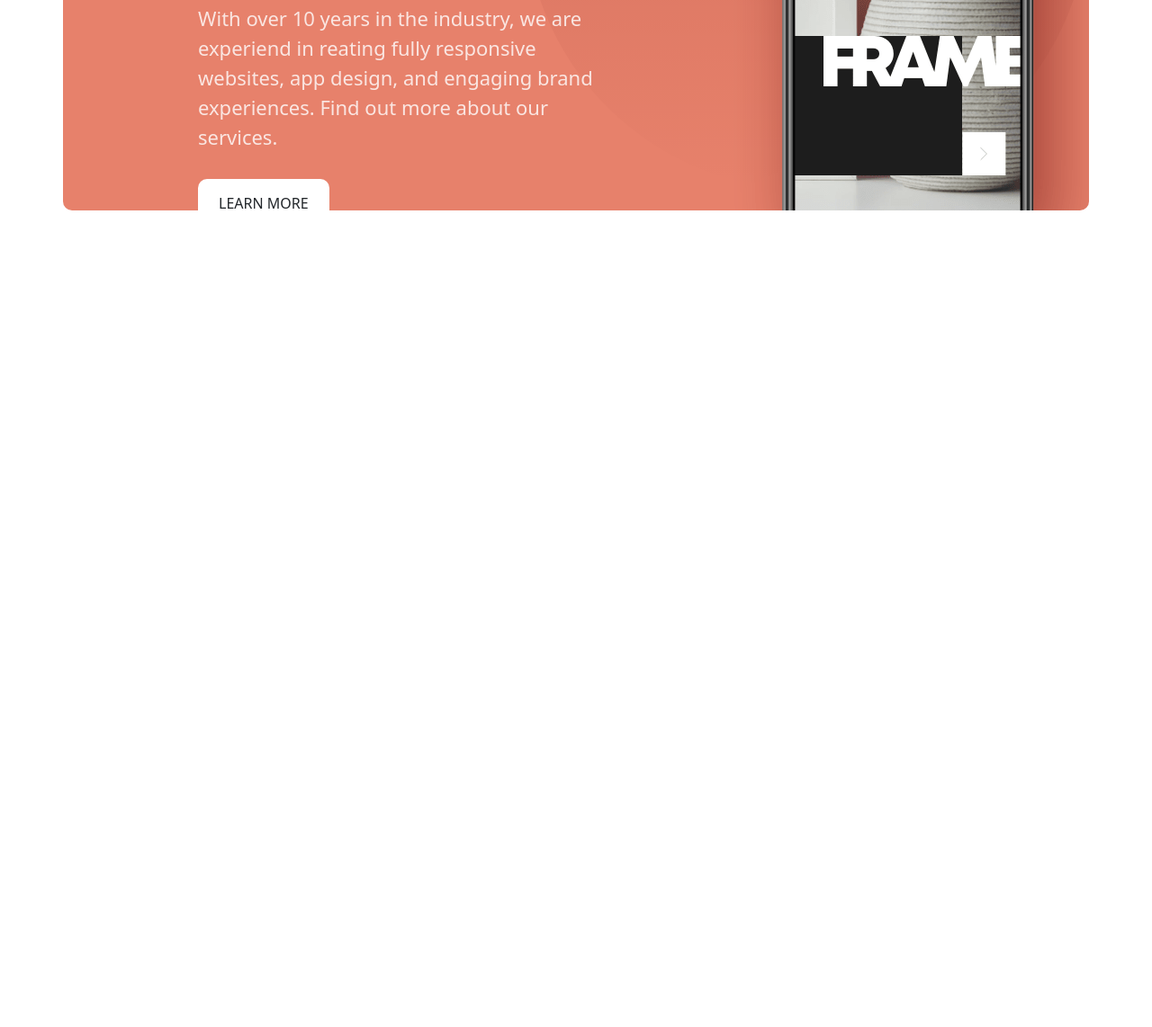
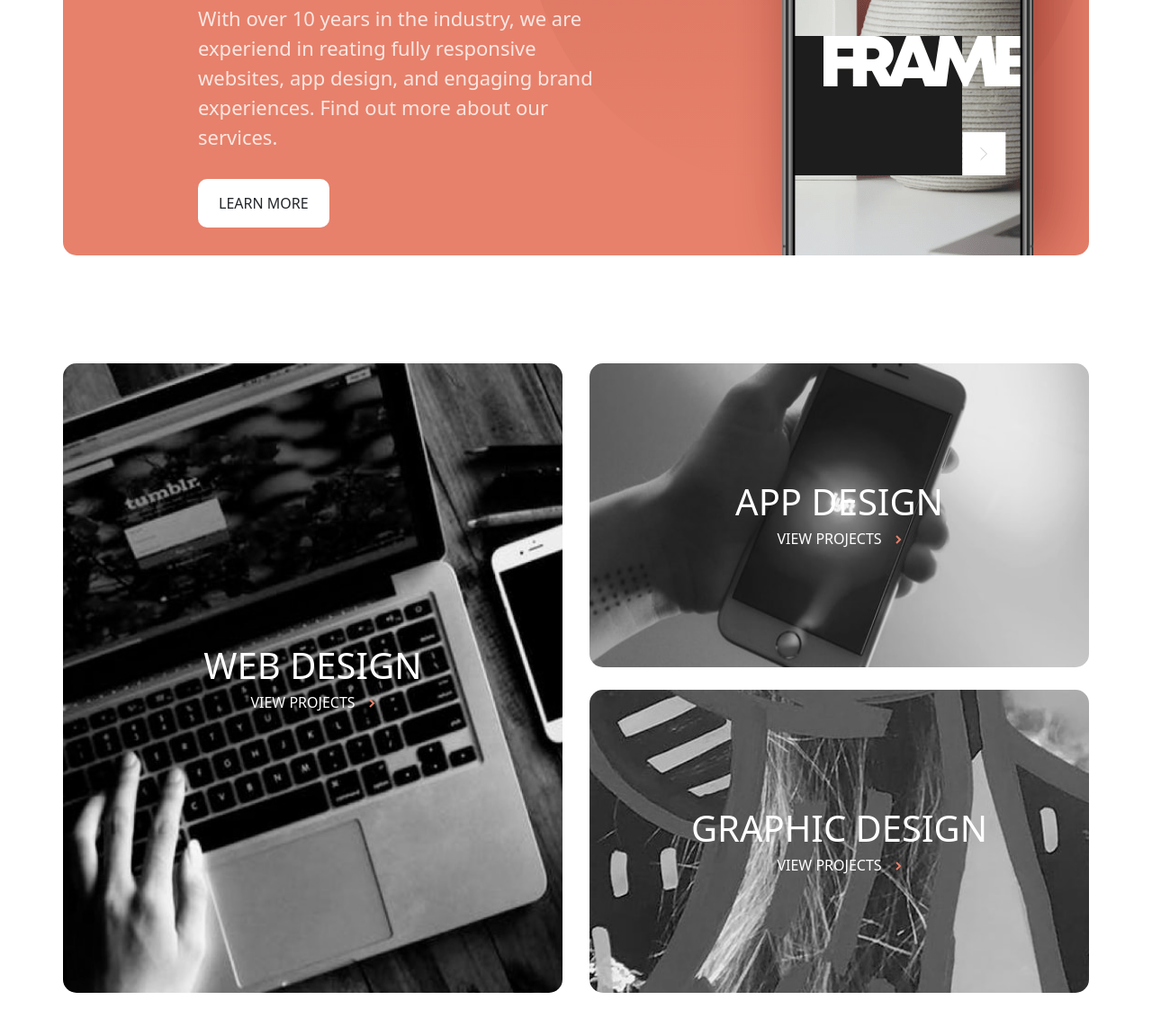
Before and after one commit to StefanKubala/designo-multi-page-website, a website: page index.html in a window 1280 px wide. Shown: the part 566-1708 px from the top of the page at 90% size. Before the commit the page ends 800 px from the top, so only its background shows below. Drawn offline with nearby package versions, Linux system fonts and the light colour scheme.

Commit message:
add design section

```diff
--- a/index.html
+++ b/index.html
@@ -30,7 +30,7 @@
     </header>
 
     <main>
-        <section class="hero container">
+        <section class="hero container mb-big">
             <div class="hero-left">
                 <h1 class="hero-main-heading">Award-winning custom designs and digital branding solutions</h1>
                 <p class="hero-text mt-big">With over 10 years in the industry, we are experiend in reating fully
@@ -43,6 +43,22 @@
                 <img src="img/home/desktop/image-hero-phone.png" alt="image-hero-phone">
             </div>
         </section>
+        <section class="design container mb-big">
+            <div class="design-container">
+                <div class="design-lg-card design-web flex-center design-card">
+                    <h2 class="design-card-heading">WEB DESIGN</h2>
+                    <a class="design-card-link" href="#">VIEW PROJECTS</a>
+                </div>
+                <div class="design-sm-card design-app flex-center design-card">
+                    <h2 class="design-card-heading">APP DESIGN</h2>
+                    <a class="design-card-link" href="#">VIEW PROJECTS</a>
+                </div>
+                <div class="design-sm-card design-graphic flex-center design-card">
+                    <h2 class="design-card-heading">GRAPHIC DESIGN</h2>
+                    <a class="design-card-link" href="#">VIEW PROJECTS</a>
+                </div>
+            </div>
+        </section>
     </main>
 </body>
 
--- a/sass/base/utilities.scss
+++ b/sass/base/utilities.scss
@@ -1,3 +1,13 @@
 .mt-big {
   margin-top: 3rem !important;
 }
+
+.mb-big {
+  margin-bottom: 12rem !important;
+}
+
+.flex-center {
+  display: flex;
+  justify-content: center;
+  align-items: center;
+}
--- /dev/null
+++ b/sass/layout/design.scss
@@ -0,0 +1,55 @@
+.design {
+  &-container {
+    display: grid;
+    grid-template-columns: repeat(2, 1fr);
+    grid-template-rows: repeat(2, 1fr);
+    row-gap: 2.5rem;
+    column-gap: 3rem;
+    height: 70rem;
+    color: #fff;
+  }
+
+  &-web {
+    background-image: url(../../img/home/desktop/image-web-design-large.jpg);
+    grid-column: 1/2;
+    grid-row: 1/3;
+  }
+
+  &-app {
+    background-image: url(../../img/home/desktop/image-app-design.jpg);
+  }
+
+  &-graphic {
+    background-image: url(../../img/home/desktop/image-graphic-design.jpg);
+  }
+
+  &-card {
+    background-repeat: no-repeat;
+    background-size: 100% 100%;
+    border-radius: 1.5rem;
+    flex-direction: column;
+
+    &-heading {
+      font-size: 4rem;
+    }
+
+    &-link {
+      color: #fff;
+      font-size: 1.6rem;
+      text-decoration: none;
+
+      &::after {
+        content: url(../../img/shared/desktop/icon-right-arrow.svg);
+        color: #e7816b;
+        margin-left: 1.5rem;
+      }
+
+      &:hover,
+      &:active {
+        color: #e7816b;
+        transform: scale(1.1);
+        transition: all 0.2s;
+      }
+    }
+  }
+}
--- a/sass/layout/hero.scss
+++ b/sass/layout/hero.scss
@@ -2,8 +2,8 @@
   background-color: #e7816b;
   display: grid;
   grid-template-columns: 55% 45%;
-  border-radius: 1rem;
-  height: 65rem;
+  border-radius: 1.5rem;
+  height: 70rem;
   overflow: hidden;
   background-image: url(../../img/home/desktop/bg-pattern-hero-home.svg);
   background-repeat: no-repeat;
--- a/sass/layout/navigation.scss
+++ b/sass/layout/navigation.scss
@@ -8,9 +8,20 @@
     text-decoration: none;
     font-size: 1.7rem;
     color: #1d1c1e;
+
+    &:hover,
+    &:active {
+      color: #e7816b;
+    }
   }
 
   &-item {
     list-style: none;
+
+    &:hover,
+    &:active {
+      transform: scale(1.1) !important;
+      transition: all 0.2s;
+    }
   }
 }
--- a/sass/main.scss
+++ b/sass/main.scss
@@ -4,5 +4,6 @@
 @import "layout/header";
 @import "layout/navigation";
 @import "layout/hero";
+@import "layout/design";
 
 @import "components/button";
```
Also changed, not shown: css/style.css, 3 other files.
